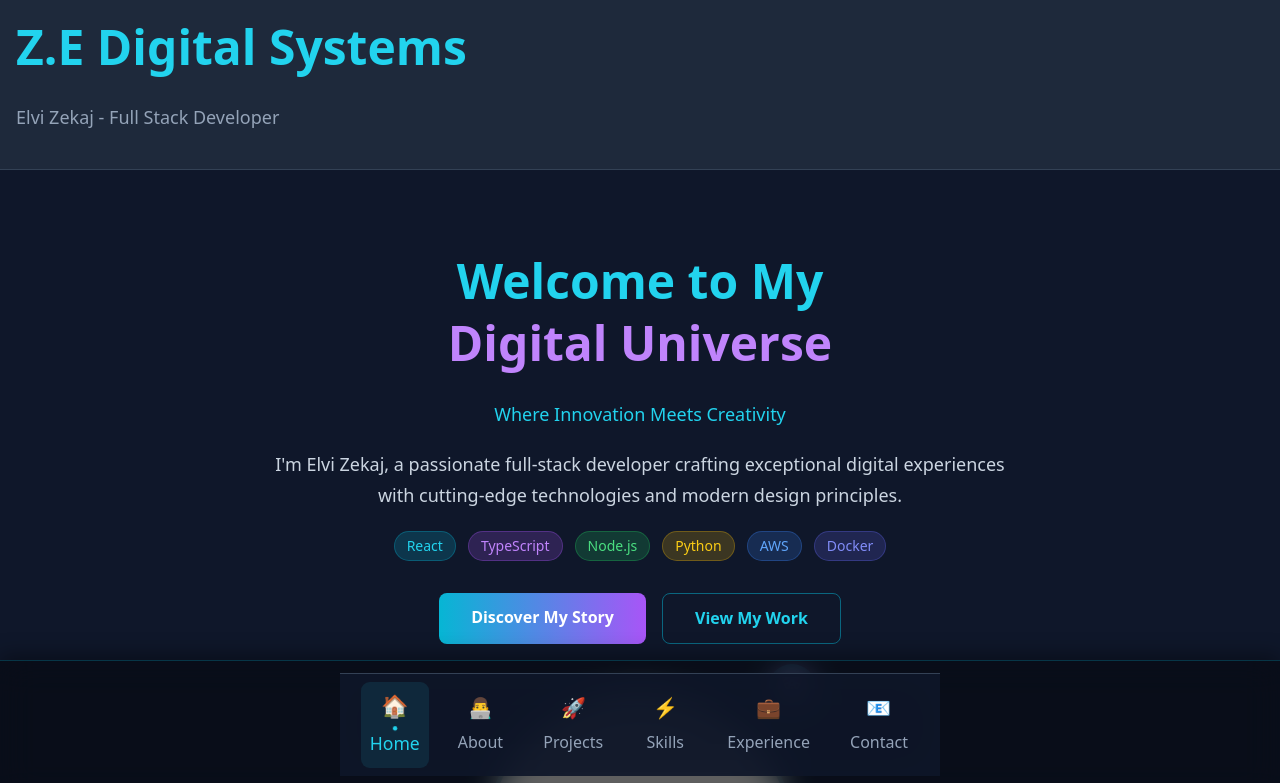
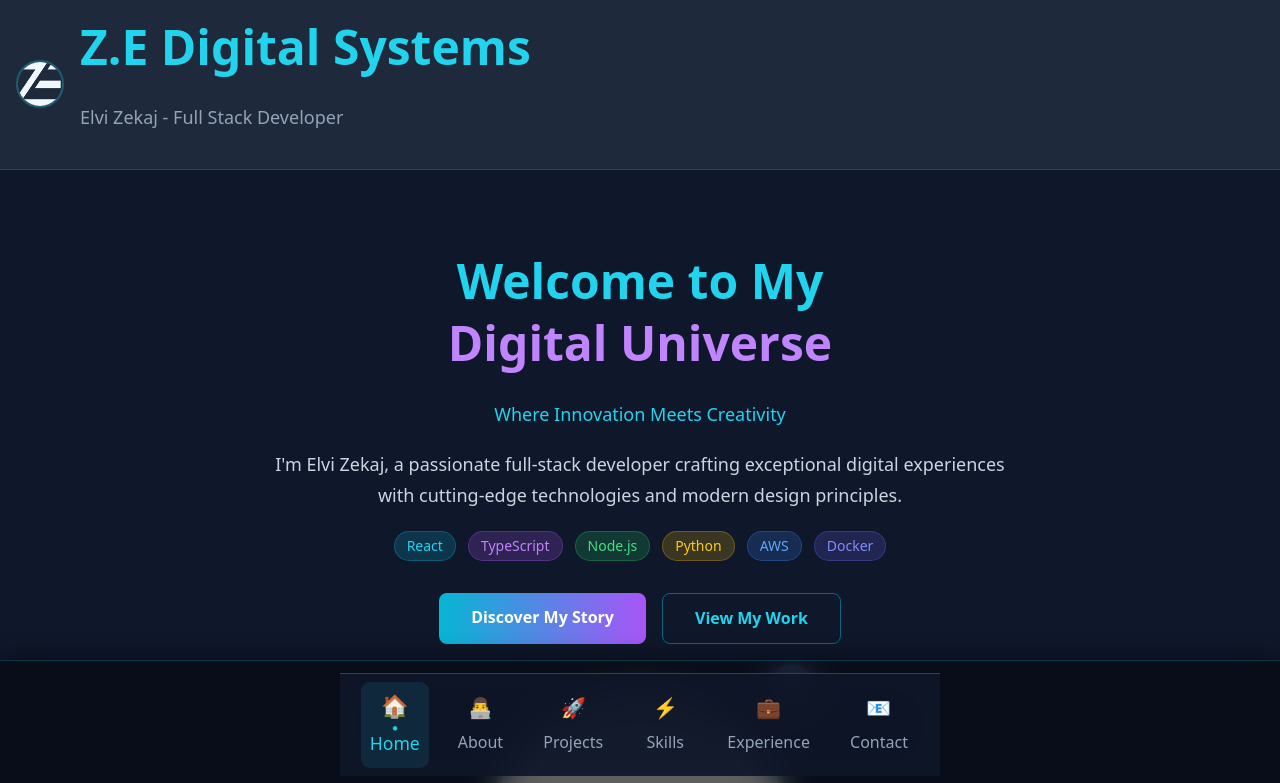
Before and after one commit to ezekaj/elvi, a React (Vite) app: page / in a window 1280 px wide. Shown: the top 783 px of the page. Built offline with nearby package versions, Linux system fonts and the light colour scheme; grey boxes are pictures that could not be loaded.

Commit message:
v.1.1 - Enhanced UX and Navigation Improvements

```diff
--- a/App.tsx
+++ b/App.tsx
@@ -1,4 +1,4 @@
-import { BrowserRouter as Router, Routes, Route } from 'react-router-dom';
+import { BrowserRouter as Router, Routes, Route, Link } from 'react-router-dom';
 import WelcomePage from './src/pages/WelcomePage';
 import AboutPage from './src/pages/AboutPage';
 import ProjectsPage from './src/pages/ProjectsPage';
@@ -11,10 +11,25 @@ function App() {
   return (
     <Router>
       <div className="min-h-screen bg-slate-900">
-        {/* Simple Header */}
+        {/* Header */}
         <header className="bg-slate-800 p-4 border-b border-slate-700">
-          <h1 className="text-xl font-bold text-cyan-400">Z.E Digital Systems</h1>
-          <p className="text-sm text-slate-400">Elvi Zekaj - Full Stack Developer</p>
+          <Link to="/" className="flex items-center hover:scale-105 transition-transform duration-300">
+            <div className="relative mr-4">
+              <img
+                src="/assets/images/Zekaj.png"
+                alt="Z.E Digital Systems Logo"
+                className="w-12 h-12 rounded-full border-2 border-cyan-400/30 hover:border-cyan-400/60 transition-all duration-300"
+              />
+            </div>
+            <div>
+              <h1 className="text-xl font-bold text-cyan-400 hover:text-cyan-300 transition-colors">
+                Z.E Digital Systems
+              </h1>
+              <p className="text-sm text-slate-400 hover:text-slate-300 transition-colors">
+                Elvi Zekaj - Full Stack Developer
+              </p>
+            </div>
+          </Link>
         </header>
 
         {/* Main Content */}
--- /dev/null
+++ b/src/hooks/useScrollToTop.ts
@@ -0,0 +1,18 @@
+import { useEffect } from 'react';
+
+/**
+ * Custom hook to scroll to top when component mounts
+ * Useful for page navigation and ensuring users start at the top of each page
+ * Uses smooth scrolling behavior for better UX
+ */
+export const useScrollToTop = () => {
+  useEffect(() => {
+    window.scrollTo({
+      top: 0,
+      left: 0,
+      behavior: 'smooth'
+    });
+  }, []);
+};
+
+export default useScrollToTop;
--- a/src/pages/AboutPage.tsx
+++ b/src/pages/AboutPage.tsx
@@ -1,4 +1,8 @@
+import useScrollToTop from '../hooks/useScrollToTop';
+
 const AboutPage = () => {
+  useScrollToTop();
+
   return (
     <div className="min-h-screen bg-slate-900 text-white p-8">
       <h1 className="text-4xl font-bold text-cyan-400 mb-4">About Me</h1>
--- a/src/pages/ContactPage.tsx
+++ b/src/pages/ContactPage.tsx
@@ -1,6 +1,8 @@
 import { useState } from 'react';
+import useScrollToTop from '../hooks/useScrollToTop';
 
 const ContactPage = () => {
+  useScrollToTop();
   const [formData, setFormData] = useState({
     name: '',
     email: '',
--- a/src/pages/ExperiencePage.tsx
+++ b/src/pages/ExperiencePage.tsx
@@ -1,4 +1,8 @@
+import useScrollToTop from '../hooks/useScrollToTop';
+
 const ExperiencePage = () => {
+  useScrollToTop();
+
   const experiences = [
     {
       id: 1,
--- a/src/pages/ProjectsPage.tsx
+++ b/src/pages/ProjectsPage.tsx
@@ -1,4 +1,8 @@
+import useScrollToTop from '../hooks/useScrollToTop';
+
 const ProjectsPage = () => {
+  useScrollToTop();
+
   const projects = [
     {
       id: 1,
--- a/src/pages/SkillsPage.tsx
+++ b/src/pages/SkillsPage.tsx
@@ -1,4 +1,8 @@
+import useScrollToTop from '../hooks/useScrollToTop';
+
 const SkillsPage = () => {
+  useScrollToTop();
+
   const skillCategories = [
     {
       title: "Frontend Development",
--- a/src/pages/WelcomePage.tsx
+++ b/src/pages/WelcomePage.tsx
@@ -1,6 +1,8 @@
 import { Link } from 'react-router-dom';
+import useScrollToTop from '../hooks/useScrollToTop';
 
 const WelcomePage = () => {
+  useScrollToTop();
   return (
     <div className="min-h-screen bg-slate-900 text-white">
       {/* Hero Section */}
@@ -44,7 +46,7 @@ const WelcomePage = () => {
           <div className="mt-12 flex justify-center">
             <div className="relative">
               <img
-                src="./assets/images/profile.png"
+                src="/assets/images/profile.png"
                 alt="Elvi Zekaj - Full Stack Developer"
                 className="w-64 h-64 md:w-80 md:h-80 rounded-full border-4 border-cyan-400/30 shadow-2xl object-cover"
               />
```
